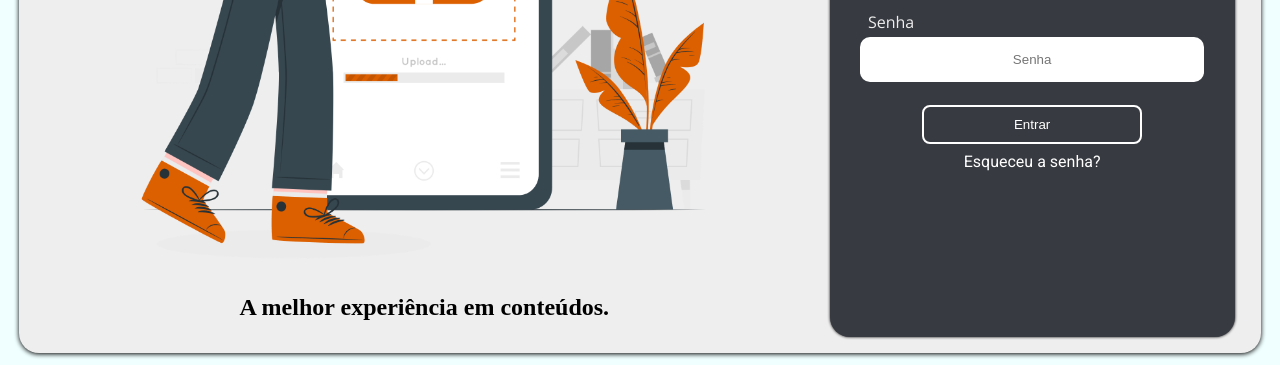
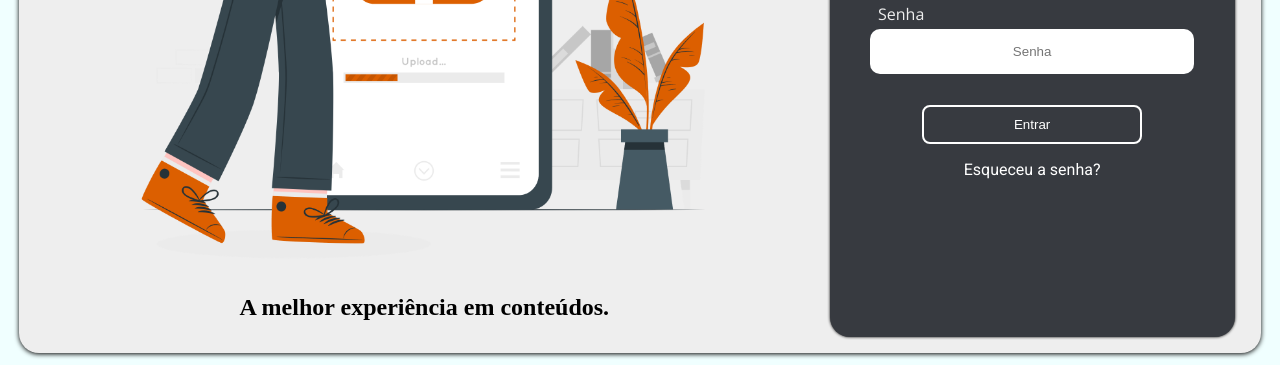
Before and after one commit to keaps1/vscode_projects, a plain HTML site: page Painel Clientes V3.2/index.html in a window 1280 px wide. Shown: the part 435-800 px from the top of the page. Drawn offline with nearby package versions, Linux system fonts and the light colour scheme.

Commit message:
Update style.css

```diff
--- a/Painel Clientes V3.2/assets/style.css
+++ b/Painel Clientes V3.2/assets/style.css
@@ -94,7 +94,7 @@ header {
     flex-direction: column;
     justify-content: center;
     align-items: center;
-    width: 85%;
+    width: 80%;
     height: 100%;
 }
 
@@ -125,6 +125,7 @@ header {
     text-align: center;
     padding: 15px;
     width: 100%;
+    max-width: 350px;
     border-radius: 10px;
     outline: none;
     border: none;
@@ -150,13 +151,13 @@ header {
     color: white;
     background-color: transparent;
     max-width: 220px;
-    width: 100%;
+    width: 80%;
     border: 2px solid white;
     text-decoration: none;
     outline: none;
     cursor: pointer;
     padding: 10px;
-    margin: 8px 0px;
+    margin: 16px 0px;
     border-radius: 8px;
 }
 
```
